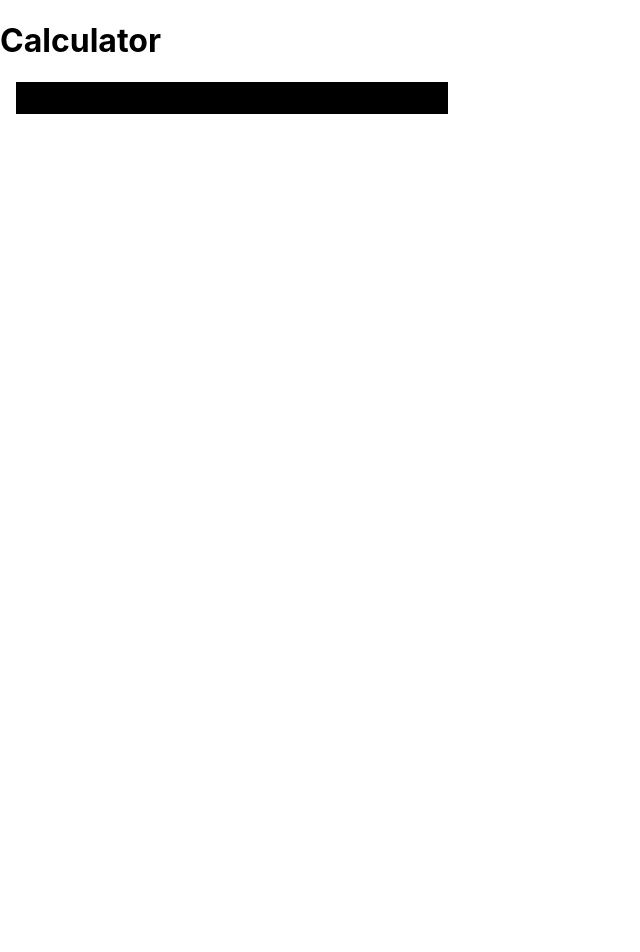
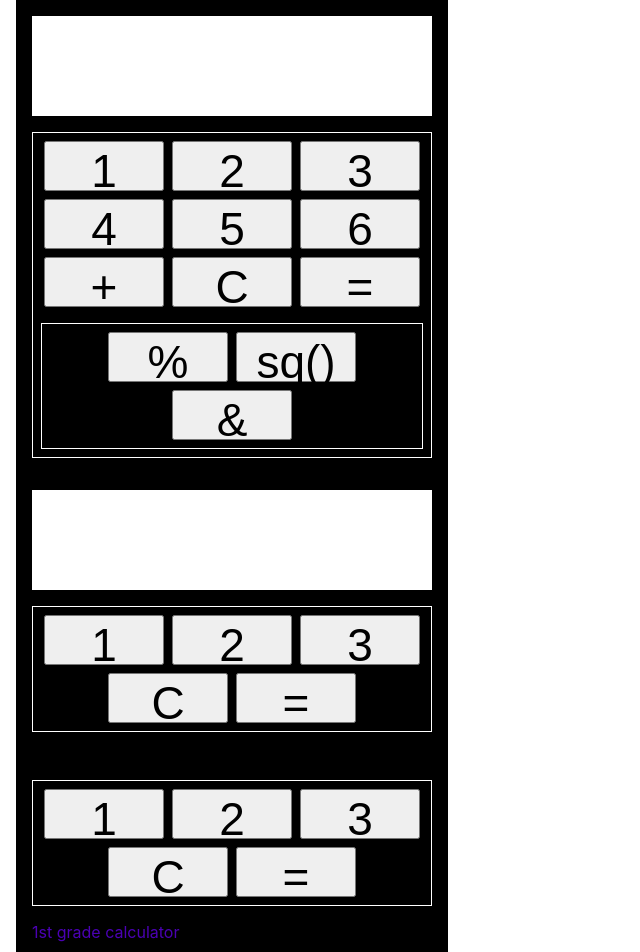
Before and after one commit to MikaelHTW/react-learning-group, a React (Create React App) app: page / in a window 1280 px wide. Shown: the top 952 px of the page, without its empty margins (0-640 px from the left). Before the commit the page ends 800 px from the top, so only its background shows below. Built offline with nearby package versions, Linux system fonts and the light colour scheme.

Commit message:
refactor our main view component

```diff
--- a/src/App.js
+++ b/src/App.js
@@ -1,14 +1,52 @@
-import Wrapper from './wrapper.js'
+import { createContext, useState } from 'react';
+import Wrapper from './Wrapper'
+import Screen from './Screen'
+import Button from './Button'
 import './App.css';
+import AnimatedTitle from './AnimatedTitle';
+import KeypadWrapper from './KeypadWrapper';
+import WhiteWrapper from './WhiteWrapper';
+import useCalculator from './useCalculator';
+
+export const MyContext = createContext();
 
 function App() {
+  const [result, calculate] = useCalculator()
+
   return (
     <div className="App">
       <header className="App-header">
-        <h1>
-          Calculator
-        </h1>
-        <Wrapper />
+        <Wrapper>
+          <Screen result={result}/>
+          <WhiteWrapper>
+            <KeypadWrapper>
+              {['1','2','3','4','5','6', '+','C', '='].map(value => <Button key={value} value={value} calculate={calculate}/>)}
+            </KeypadWrapper>
+            <WhiteWrapper>
+              <KeypadWrapper>
+
+                {['%', 'sq()', '&'].map(value => <Button key={value} value={value} calculate={calculate}/>)}
+              </KeypadWrapper>
+            </WhiteWrapper>
+          </WhiteWrapper>
+        </Wrapper>
+        <Wrapper>
+          <Screen result={result}/>
+          <WhiteWrapper>
+            <KeypadWrapper>
+              {['1','2','3','C', '='].map(value => <Button key={value} value={value} calculate={calculate}/>)}
+            </KeypadWrapper>
+          </WhiteWrapper>
+        </Wrapper>
+        <Wrapper>
+          <WhiteWrapper>
+            <KeypadWrapper>
+              {['1','2','3','C', '='].map(value => <Button key={value} value={value} calculate={calculate}/>)}
+            </KeypadWrapper>
+          </WhiteWrapper>
+          <AnimatedTitle text='1st grade calculator' />
+          <Screen result={result}/>
+        </Wrapper>
       </header>
     </div>
   );
```
